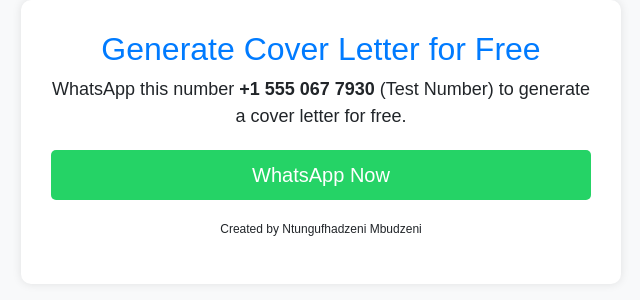
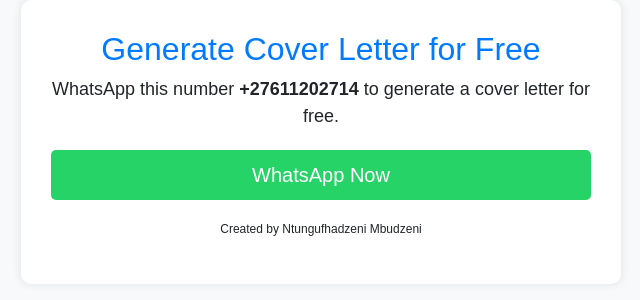
Before and after one commit to ntungufhadzeni/thuso-project, a Django app: page / in a window 1280 px wide. Shown: the top 300 px of the page, without its empty margins (319-959 px from the left). Run offline with Django 4.2, Linux system fonts and the light colour scheme; parts of the project's set-up code (start-up, migrations or seed data) failed here and were passed over; some libraries are stand-ins or nearby versions.

Commit message:
add prod number

```diff
--- a/cover_letter/templates/cover_letter/home.html
+++ b/cover_letter/templates/cover_letter/home.html
@@ -47,8 +47,8 @@
 <body>
     <div class="landing-container">
         <h1>Generate Cover Letter for Free</h1>
-        <p>WhatsApp this number <strong>+1 555 067 7930</strong> (Test Number) to generate a cover letter for free.</p>
-        <a href="https://wa.me/15550677930" class="whatsapp-link">WhatsApp Now</a>
+        <p>WhatsApp this number <strong>+27611202714</strong> to generate a cover letter for free.</p>
+        <a href="https://wa.me/27611202714" class="whatsapp-link">WhatsApp Now</a>
         <p class="created-by">Created by Ntungufhadzeni Mbudzeni</p>
     </div>
 </body>
```
